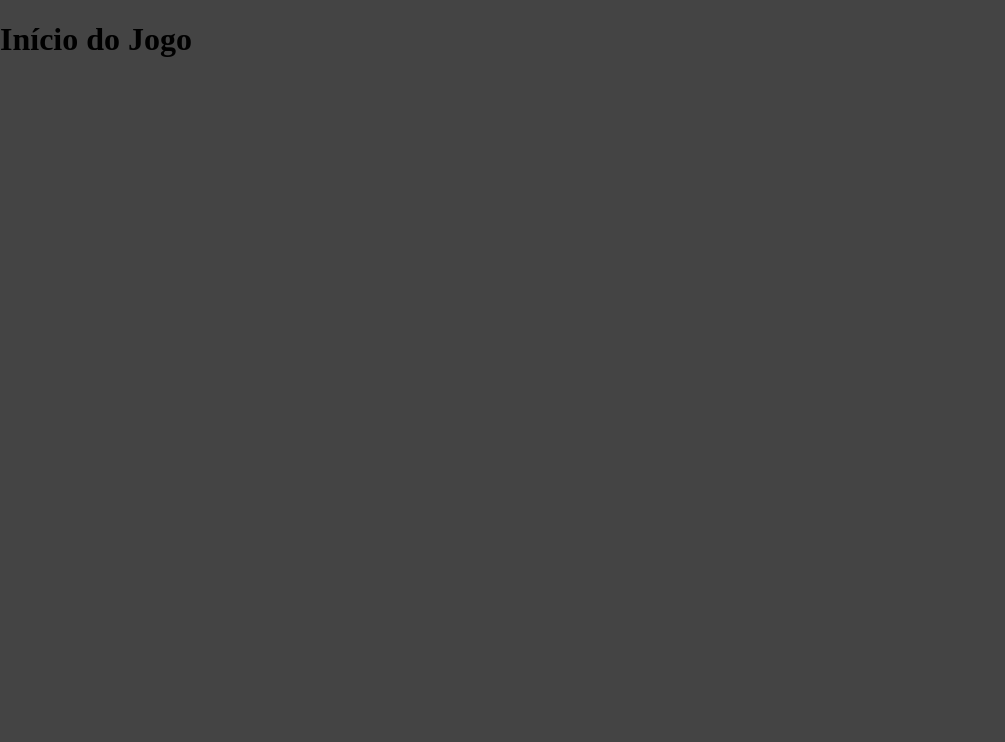
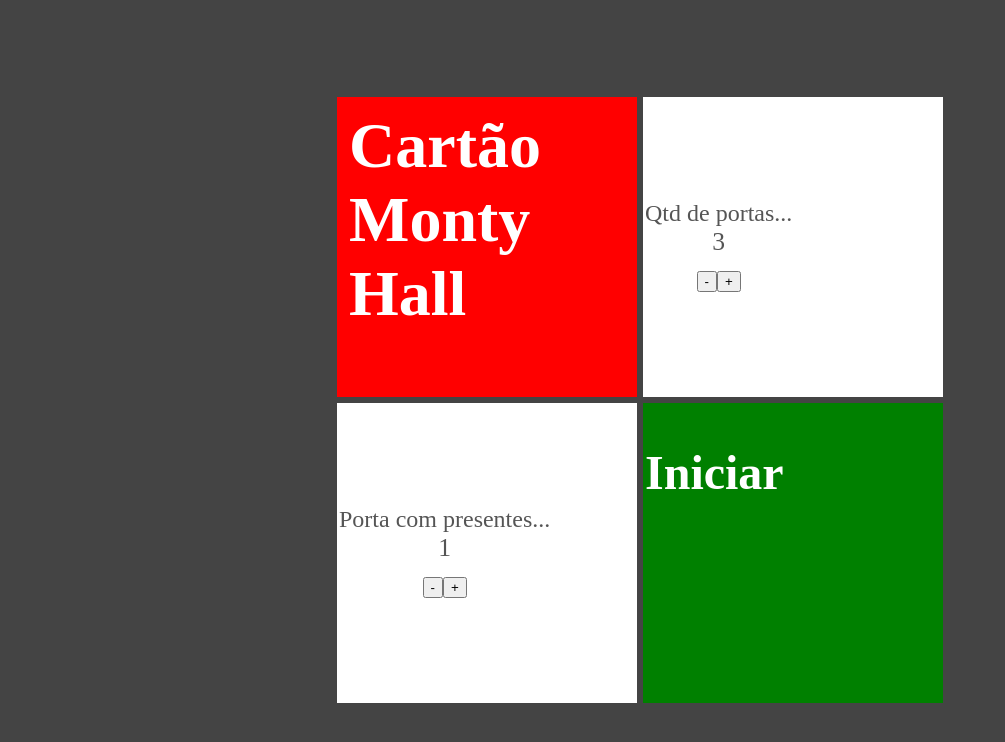
Before and after one commit to deyvsonaguiar/portas-next-app, a Next.js app: page / in a window 1280 px wide. Shown: the top 742 px of the page, without its empty margins (0-1005 px from the left). Built offline with nearby package versions, Linux system fonts and the light colour scheme.

Commit message:
Finalizando formulário

```diff
--- /dev/null
+++ b/components/Cartao.tsx
@@ -0,0 +1,14 @@
+import styles from '../styles/Cartao.module.css'
+
+interface CartaoProps {
+  bgcolor?: string
+  children?: any
+}
+export function Cartao(props: CartaoProps) {
+  return (
+    <div className={styles.cartao}
+    style={{backgroundColor: props.bgcolor ?? "#fff"}}>
+      {props.children}
+    </div>
+  )
+}
--- /dev/null
+++ b/components/EntradaNumerica.tsx
@@ -0,0 +1,25 @@
+import styles from '../styles/EntradaNumerica.module.css'
+
+
+interface EntradaNumericaProps {
+  text: string
+  value: number
+  onChange: (newValue: number) => void
+}
+
+export default function EntradaNumerica(props: EntradaNumericaProps) {
+
+  const dec = () => props.onChange(props.value -1)
+  const inc = () => props.onChange(props.value +1)
+
+  return (
+    <div className={styles.entradaNumerica}>
+      <span className={styles.text}>{props.text}</span>
+      <span className={styles.value}>{props.value}</span>
+      <div className={styles.botoes}>
+        <button className={styles.btn} onClick={dec}>-</button>
+        <button className={styles.btn} onClick={inc}>+</button>
+      </div>
+    </div>
+  )
+}
--- a/pages/index.tsx
+++ b/pages/index.tsx
@@ -1,7 +1,37 @@
-export default function Home() {
+import Link from "next/link";
+import { Cartao } from "../components/Cartao";
+import styles from '../styles/Formulario.module.css'
+import EntradaNumerica from "../components/EntradaNumerica";
+import { useState } from "react";
+
+export default function Formulario() {
+
+  const [qtdPortas, setQtdPortas] = useState(3)
+  const [portaComPresente, setPortaComPresente] = useState(1)
   return (
-    <div style={{ display: 'flex' }}>
-      <h1>Início do Jogo</h1>
+    <div className={styles.formulario}>
+      <div>
+        <Cartao bgcolor="red">
+        <h1 style={{flex: "1", margin: "10px"}}>Cartão Monty Hall</h1>
+        </Cartao>
+        <Cartao>
+          <EntradaNumerica text="Qtd de portas..."
+          value={qtdPortas}
+          onChange={novaQtd => setQtdPortas(novaQtd)} />
+        </Cartao>
+      </div>
+      <div>
+        <Cartao>
+          <EntradaNumerica text="Porta com presentes..."
+            value={portaComPresente}
+            onChange={novaPortaComPresente => setPortaComPresente(novaPortaComPresente)} />
+        </Cartao>
+        <Cartao bgcolor="green">
+          <Link href={`/jogo/${qtdPortas}/${portaComPresente}`}>
+            <h2 className={styles.link}>Iniciar</h2>
+          </Link>
+        </Cartao>
+      </div>
     </div>
   );
 }
--- /dev/null
+++ b/styles/Cartao.module.css
@@ -0,0 +1,9 @@
+.cartao {
+  display: flex;
+  width: 300px;
+  height: 300px;
+  color: #FFF;
+  margin: 3px;
+  font-size: 2rem;
+  padding: 2px;
+}
--- /dev/null
+++ b/styles/EntradaNumerica.module.css
@@ -0,0 +1,18 @@
+.entradaNumerica {
+  display: flex;
+  flex-direction: column;
+  align-items: center;
+  justify-content: center;
+  color: #000;
+}
+
+.text {
+  color: #555;
+  font-size: 1.5rem;
+}
+
+.value {
+  color: #555;
+  font-size: 1.6rem;
+  flex-direction: 1;
+}
--- /dev/null
+++ b/styles/Formulario.module.css
@@ -0,0 +1,20 @@
+.formulario {
+  display: flex;
+  flex-direction: column;
+  justify-content: center;
+  align-items: center;
+  height: 100vh;
+}
+
+.formulario > div {
+  display: flex;
+}
+
+.link {
+  display: flex;
+  flex-direction: column;
+  align-items: center;
+  justify-content: center;
+  flex: 1;
+  cursor: pointer;
+}
```
